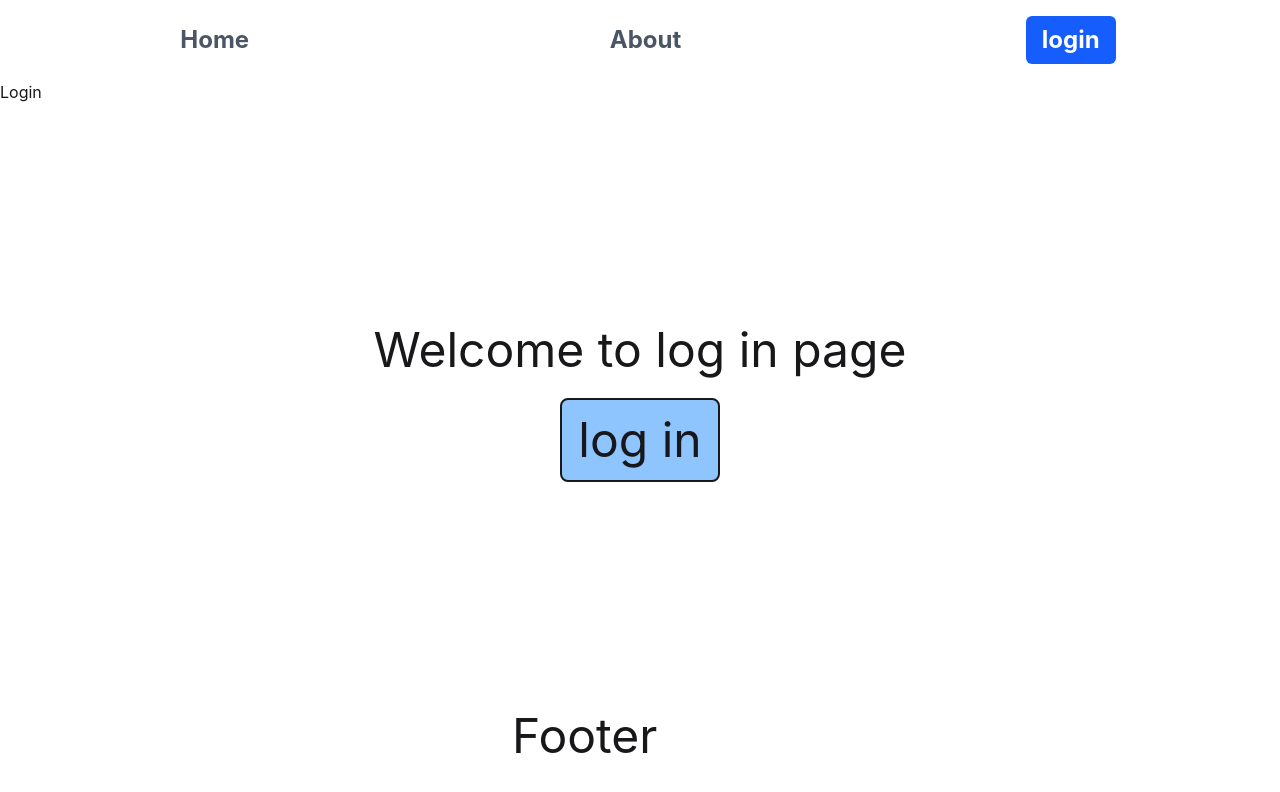
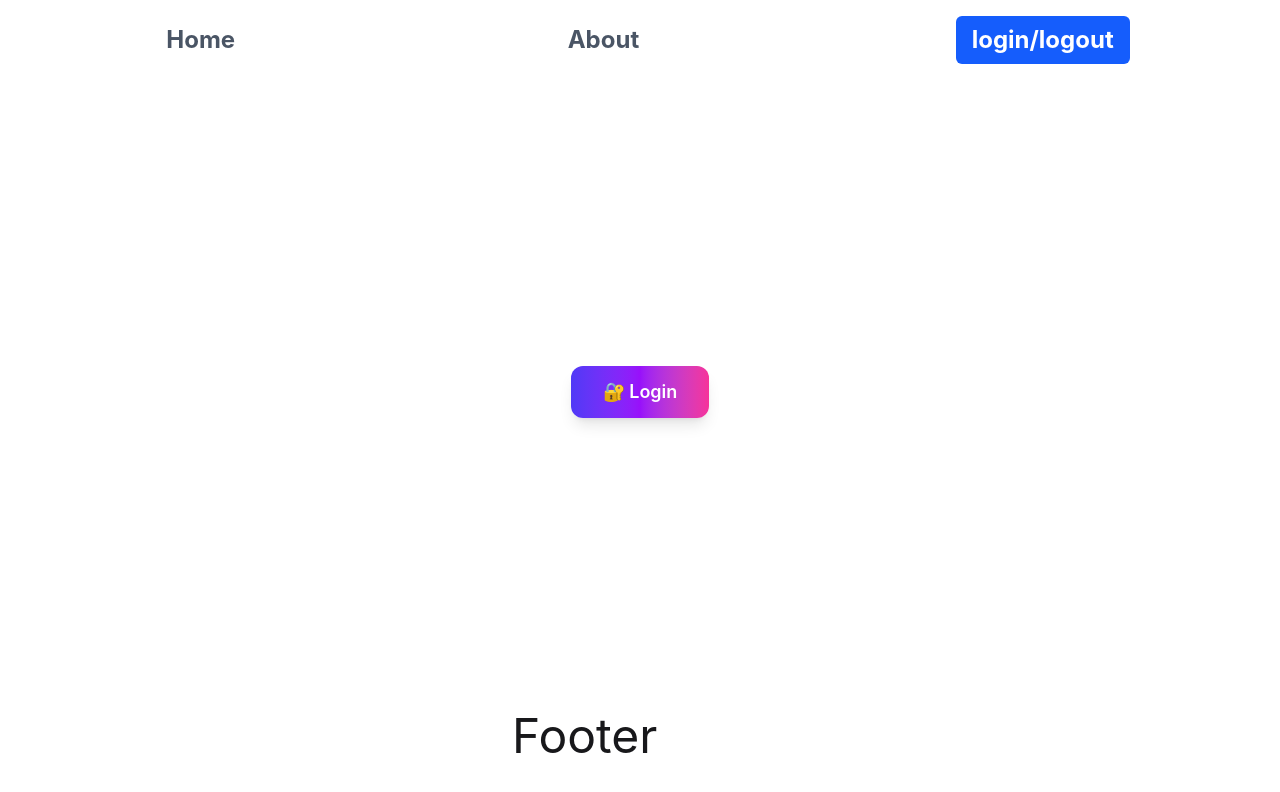
Before and after one commit to Sk-Pandey/coursehub, a React (Vite) app: page /student/login in a window 1280 px wide. Shown: the top 792 px of the page. Built offline with nearby package versions, Linux system fonts and the light colour scheme.

Commit message:
log in log out using context

```diff
--- a/src/components/Navbar.jsx
+++ b/src/components/Navbar.jsx
@@ -19,10 +19,9 @@ const Navbar = () => {
           About
         </NavLink>
         <NavLink className={navLinkClasses} to="/student/login">
-          login
+          login/logout
         </NavLink>
       </nav>
-      <h1>{user ? user.name : "Login"}</h1>
     </>
   );
 };
--- a/src/pages/Login.jsx
+++ b/src/pages/Login.jsx
@@ -4,25 +4,45 @@ import { AuthContext } from "../context/AuthContext";
 
 const Login = () => {
   const navigate = useNavigate();
-  const { setUser } = useContext(AuthContext);
+  const { user, setUser } = useContext(AuthContext);
   const handleLogin = () => {
     setUser({
       name: "Shashikant",
 
       role: "Student",
     });
-    navigate("/dashboard");
+  };
+  const handleLogout = () => {
+    setUser(null);
   };
   return (
     <div>
-      <h1>Welcome to log in page</h1>
+      {user && <h1>Welcome {user.name}</h1>}
+
       <div className="flex justify-center items-center mt-6">
-        <button
-          onClick={handleLogin}
-          className="border-2 p-4 rounded-lg bg-blue-300 text-md"
-        >
-          log in
-        </button>
+        {user ? (
+          <button
+            onClick={handleLogout}
+            className="group relative overflow-hidden px-8 py-3 rounded-xl bg-gradient-to-r from-indigo-600 via-purple-600 to-pink-500 text-white font-semibold text-lg shadow-lg hover:shadow-2xl hover:shadow-purple-500/40 hover:scale-105 active:scale-95 transition-all duration-300"
+          >
+            <span className="absolute inset-0 bg-white/20 translate-x-[-100%] group-hover:translate-x-[100%] transition-transform duration-700"></span>
+
+            <span className="relative flex items-center justify-center gap-2">
+              🔐 Logout
+            </span>
+          </button>
+        ) : (
+          <button
+            onClick={handleLogin}
+            className="group relative overflow-hidden px-8 py-3 rounded-xl bg-gradient-to-r from-indigo-600 via-purple-600 to-pink-500 text-white font-semibold text-lg shadow-lg hover:shadow-2xl hover:shadow-purple-500/40 hover:scale-105 active:scale-95 transition-all duration-300"
+          >
+            <span className="absolute inset-0 bg-white/20 translate-x-[-100%] group-hover:translate-x-[100%] transition-transform duration-700"></span>
+
+            <span className="relative flex items-center justify-center gap-2">
+              🔐 Login
+            </span>
+          </button>
+        )}
       </div>
     </div>
   );
```
